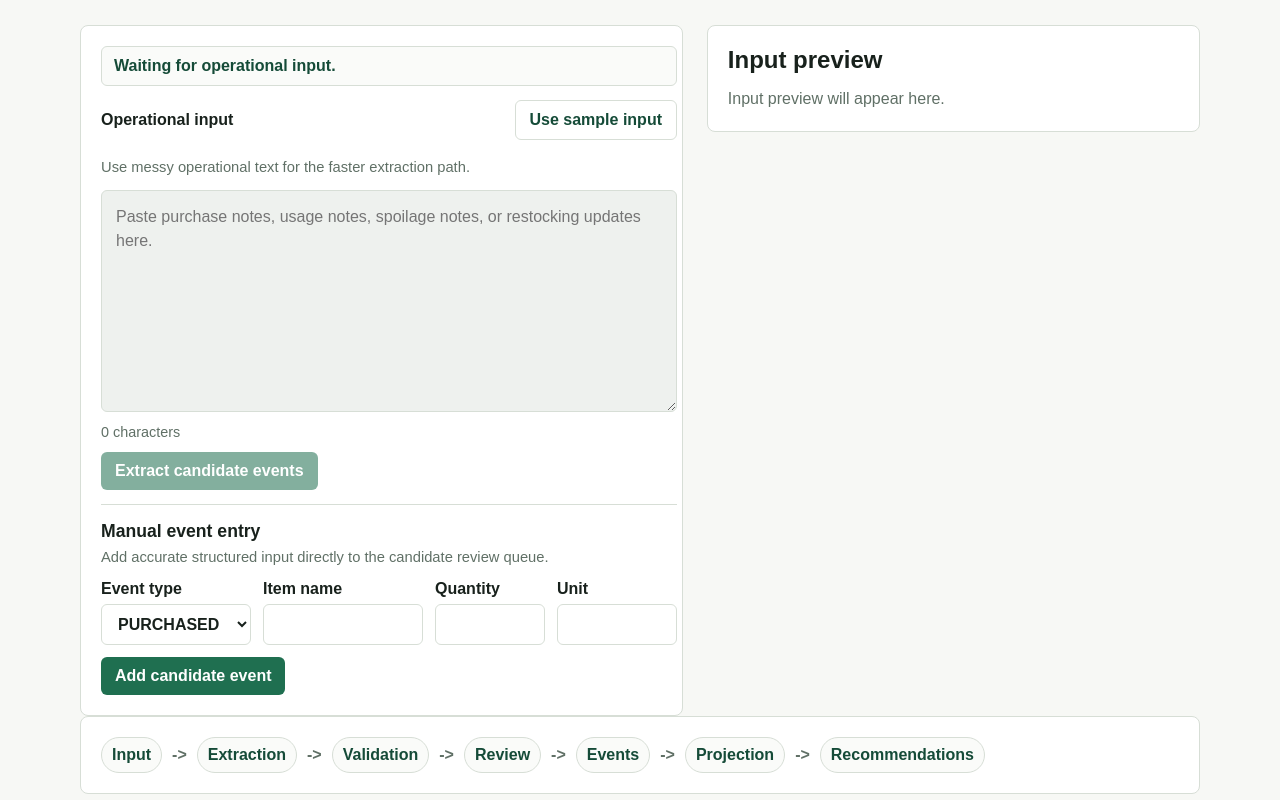
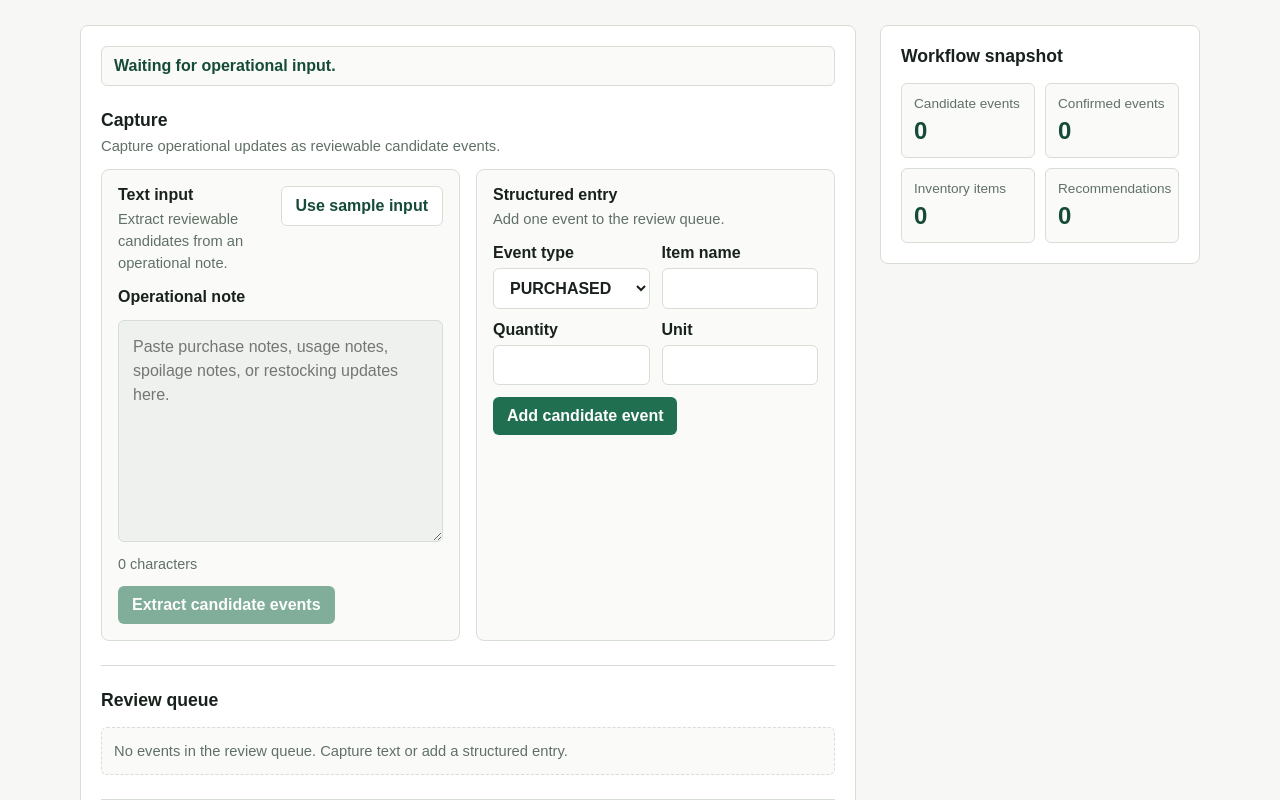
Before and after one commit to sunny852206/inventoryops-ai, a Next.js app: page / in a window 1280 px wide. Shown: the part 300-1100 px from the top of the page. Built offline with nearby package versions, Linux system fonts and the light colour scheme.

Commit message:
Add manual candidate event entry

```diff
--- a/app/globals.css
+++ b/app/globals.css
@@ -76,22 +76,19 @@ h1 {
 
 .workspace {
   display: grid;
-  grid-template-columns: minmax(0, 1.1fr) minmax(280px, 0.9fr);
+  grid-template-columns: minmax(0, 1fr) minmax(280px, 320px);
   gap: 24px;
   align-items: start;
 }
 
 .input-panel,
-.workflow-preview,
-.preview-panel {
+.workflow-snapshot {
   border: 1px solid var(--border);
   border-radius: 8px;
   background: var(--panel);
 }
 
 .input-panel {
-  display: grid;
-  gap: 14px;
   padding: 20px;
 }
 
@@ -148,8 +145,19 @@ button:disabled {
   color: #067647;
 }
 
+.empty-state {
+  margin: 0;
+  border: 1px dashed var(--border);
+  border-radius: 6px;
+  padding: 12px;
+  background: #fafbf9;
+  color: var(--muted);
+  font-size: 0.92rem;
+  line-height: 1.5;
+}
+
 .workflow-status {
-  margin: 0;
+  margin: 0 0 24px;
   border: 1px solid var(--border);
   border-radius: 6px;
   padding: 10px 12px;
@@ -162,17 +170,24 @@ button:disabled {
   display: grid;
   gap: 12px;
   border-top: 1px solid var(--border);
-  padding-top: 16px;
+  margin-top: 24px;
+  padding-top: 24px;
 }
 
-.workflow-section:first-of-type {
+.input-panel > .input-methods {
   border-top: 0;
+  margin-top: 0;
   padding-top: 0;
 }
 
 .workflow-section h2 {
   margin: 0;
   font-size: 1.1rem;
+}
+
+.workflow-section h3 {
+  margin: 0;
+  font-size: 1rem;
 }
 
 .section-description {
@@ -182,11 +197,31 @@ button:disabled {
   line-height: 1.5;
 }
 
-.section-header {
+.input-mode-grid {
+  display: grid;
+  grid-template-columns: repeat(2, minmax(0, 1fr));
+  gap: 16px;
+}
+
+.input-mode {
+  display: grid;
+  align-content: start;
+  gap: 14px;
+  border: 1px solid var(--border);
+  border-radius: 8px;
+  padding: 16px;
+  background: #fafbf9;
+}
+
+.input-mode-header {
   display: flex;
   gap: 12px;
-  align-items: center;
+  align-items: flex-start;
   justify-content: space-between;
+}
+
+.input-mode-header .secondary-button {
+  white-space: nowrap;
 }
 
 .candidate-list {
@@ -209,6 +244,7 @@ button:disabled {
 
 .candidate-details {
   display: grid;
+  grid-template-columns: repeat(2, minmax(0, 1fr));
   gap: 12px;
   margin-top: 12px;
 }
@@ -237,7 +273,7 @@ button:disabled {
 
 .manual-entry-fields {
   display: grid;
-  grid-template-columns: minmax(150px, 1fr) minmax(160px, 1.4fr) minmax(110px, 0.7fr) minmax(120px, 1fr);
+  grid-template-columns: repeat(2, minmax(0, 1fr));
   gap: 12px;
 }
 
@@ -247,6 +283,7 @@ button:disabled {
 }
 
 .candidate-readonly-field {
+  grid-column: 1 / -1;
   display: flex;
   justify-content: space-between;
   gap: 16px;
@@ -283,45 +320,47 @@ button:disabled {
   font-weight: 700;
 }
 
-.preview-panel {
+.workflow-snapshot {
+  display: grid;
+  gap: 16px;
   padding: 20px;
 }
 
-.preview-panel h2 {
-  margin: 0 0 12px;
+.workflow-snapshot h2 {
+  margin: 0;
+  font-size: 1.1rem;
 }
 
-.preview-panel p {
+.snapshot-list {
+  display: grid;
+  grid-template-columns: repeat(2, minmax(0, 1fr));
+  gap: 10px;
   margin: 0;
-  color: var(--muted);
-  line-height: 1.6;
-  white-space: pre-wrap;
 }
 
-.workflow-preview {
-  display: flex;
-  flex-wrap: wrap;
-  gap: 10px;
-  padding: 20px;
+.snapshot-item {
+  border: 1px solid var(--border);
+  border-radius: 6px;
+  padding: 12px;
+  background: #fafbf9;
 }
 
-.workflow-item {
-  display: inline-flex;
-  gap: 10px;
-  align-items: center;
+.snapshot-item dt {
+  color: var(--muted);
+  font-size: 0.85rem;
+}
+
+.snapshot-item dd {
+  margin: 6px 0 0;
   color: var(--accent-strong);
+  font-size: 1.5rem;
   font-weight: 700;
 }
 
-.workflow-item span:first-child {
-  border: 1px solid var(--border);
-  border-radius: 999px;
-  padding: 8px 10px;
-  background: #fafbf9;
-}
-
-.arrow {
-  color: var(--muted);
+@media (max-width: 1000px) {
+  .workspace {
+    grid-template-columns: 1fr;
+  }
 }
 
 @media (max-width: 760px) {
@@ -330,11 +369,11 @@ button:disabled {
     padding: 32px 0;
   }
 
-  .workspace {
+  .input-mode-grid {
     grid-template-columns: 1fr;
   }
 
-  .section-header {
+  .input-mode-header {
     align-items: stretch;
     flex-direction: column;
   }
@@ -343,7 +382,12 @@ button:disabled {
     grid-template-columns: 1fr;
   }
 
+  .candidate-details,
   .manual-entry-fields {
+    grid-template-columns: 1fr;
+  }
+
+  .snapshot-list {
     grid-template-columns: 1fr;
   }
 
--- a/app/page.tsx
+++ b/app/page.tsx
@@ -1,75 +1,21 @@
 import { OperationalInputPanel } from "../components/OperationalInputPanel";
-
-const workflowSteps = [
-  "Input",
-  "Extraction",
-  "Validation",
-  "Review",
-  "Events",
-  "Projection",
-  "Recommendations",
-];
 
 export default function Home() {
   return (
     <main className="page-shell">
       <section className="hero">
-        <p className="eyebrow">Initial demo workflow</p>
+        <p className="eyebrow">Operational workflow workspace</p>
         <h1>InventoryOps AI</h1>
         <p className="subtitle">
           Auditable AI Workflow Engine for Operational Decisions
         </p>
         <p className="intro">
-          This first screen sketches the manual review flow for messy
-          operational notes. Extraction and decision logic are intentionally not
-          wired up yet.
+          A scoped implementation for turning operational notes into reviewed
+          inventory events and deterministic recommendations.
         </p>
       </section>
 
       <OperationalInputPanel />
-
-      <section className="workflow-preview" aria-label="Workflow preview">
-        {workflowSteps.map((step, index) => (
-          <div className="workflow-item" key={step}>
-            <span>{step}</span>
-            {index < workflowSteps.length - 1 ? (
-              <span className="arrow" aria-hidden="true">
-                -&gt;
-              </span>
-            ) : null}
-          </div>
-        ))}
-      </section>
-
-      {/* <section className="workspace" aria-labelledby="input-heading">
-        <div className="input-panel">
-          <label htmlFor="messy-input" id="input-heading">
-            Messy operational input
-          </label>
-          <textarea
-            id="messy-input"
-            disabled
-            placeholder="Paste supplier updates, stock notes, or production changes here in a later step."
-            rows={8}
-          />
-          <button type="button" disabled>
-            Extract candidate events
-          </button>
-        </div>
-
-        <div className="workflow-preview" aria-label="Workflow preview">
-          {workflowSteps.map((step, index) => (
-            <div className="workflow-item" key={step}>
-              <span>{step}</span>
-              {index < workflowSteps.length - 1 ? (
-                <span className="arrow" aria-hidden="true">
-                  -&gt;
-                </span>
-              ) : null}
-            </div>
-          ))}
-        </div>
-      </section> */}
     </main>
   );
 }
--- a/components/OperationalInputPanel.tsx
+++ b/components/OperationalInputPanel.tsx
@@ -190,15 +190,30 @@ export function OperationalInputPanel() {
   }
 
   return (
-    <section className="workspace" aria-labelledby="input-heading">
+    <section className="workspace" aria-labelledby="capture-heading">
       <div className="input-panel">
         <p className="workflow-status">{workflowStatus}</p>
 
-        <div className="workflow-section">
-          <div className="section-header">
-            <label htmlFor="operational-input" id="input-heading">
-              Operational input
-            </label>
+        <div className="workflow-section input-methods">
+          <div>
+            <h2 id="capture-heading">Capture</h2>
+            <p className="section-description">
+              Capture operational updates as reviewable candidate events.
+            </p>
+          </div>
+
+          <div className="input-mode-grid">
+            <section
+              className="input-mode"
+              aria-labelledby="text-input-heading"
+            >
+              <div className="input-mode-header">
+                <div>
+                  <h3 id="text-input-heading">Text input</h3>
+                  <p className="section-description">
+                    Extract reviewable candidates from an operational note.
+                  </p>
+                </div>
                 <button
                   className="secondary-button"
                   type="button"
@@ -208,10 +223,7 @@ export function OperationalInputPanel() {
                 </button>
               </div>
 
-          <p className="section-description">
-            Use messy operational text for the faster extraction path.
-          </p>
-
+              <label htmlFor="operational-input">Operational note</label>
               <textarea
                 id="operational-input"
                 value={operationalInput}
@@ -220,7 +232,9 @@ export function OperationalInputPanel() {
                 rows={8}
               />
 
-          <div className="input-meta">{operationalInput.length} characters</div>
+              <div className="input-meta">
+                {operationalInput.length} characters
+              </div>
 
               <button
                 type="button"
@@ -229,18 +243,23 @@ export function OperationalInputPanel() {
               >
                 Extract candidate events
               </button>
-        </div>
+            </section>
 
-        <div className="workflow-section">
+            <section
+              className="input-mode"
+              aria-labelledby="structured-entry-heading"
+            >
               <div>
-            <h2>Manual event entry</h2>
+                <h3 id="structured-entry-heading">Structured entry</h3>
                 <p className="section-description">
-              Add accurate structured input directly to the candidate review
-              queue.
+                  Add one event to the review queue.
                 </p>
               </div>
 
-          <form className="manual-entry-form" onSubmit={handleAddManualCandidate}>
+              <form
+                className="manual-entry-form"
+                onSubmit={handleAddManualCandidate}
+              >
                 <div className="manual-entry-fields">
                   <label>
                     Event type
@@ -298,17 +317,20 @@ export function OperationalInputPanel() {
 
                 <button type="submit">Add candidate event</button>
               </form>
+            </section>
+          </div>
         </div>
 
         {validationError ? (
           <p className="validation-error">{validationError}</p>
         ) : null}
 
+        <div className="workflow-section candidate-list">
+          <h2>Review queue</h2>
           {candidateItems.length > 0 ? (
-          <div className="workflow-section candidate-list">
-            <h2>Review candidates</h2>
+            <>
             <p className="validation-success">
-              {candidateItems.length} candidate items passed validation.
+              {candidateItems.length} candidate events ready for review.
             </p>
             {candidateItems.map((candidate, index) => (
               <article className="candidate-card" key={index}>
@@ -384,12 +406,18 @@ export function OperationalInputPanel() {
             <button type="button" onClick={handleConfirmCandidates}>
               Confirm reviewed candidates
             </button>
+            </>
+          ) : (
+            <p className="empty-state">
+              No events in the review queue. Capture text or add a structured entry.
+            </p>
+          )}
         </div>
-        ) : null}
 
+        <div className="workflow-section confirmed-events">
+          <h2>Event history</h2>
           {confirmedEvents.length > 0 ? (
-          <div className="workflow-section confirmed-events">
-            <h2>Confirmed events</h2>
+            <>
             <p className="validation-success">
               {confirmedEvents.length} inventory events confirmed.
             </p>
@@ -403,16 +431,24 @@ export function OperationalInputPanel() {
                     {event.quantity}
                     {event.unit ? ` ${event.unit}` : ""}
                   </span>
-                  <time dateTime={event.occurredAt}>{event.occurredAt}</time>
+                  <time dateTime={event.occurredAt}>
+                    {formatDisplayDateTime(event.occurredAt)}
+                  </time>
                 </article>
               ))}
             </div>
+            </>
+          ) : (
+            <p className="empty-state">
+              No confirmed events. Reviewed candidates appear here after confirmation.
+            </p>
+          )}
         </div>
-        ) : null}
 
+        <div className="workflow-section projected-inventory">
+          <h2>Inventory state</h2>
           {projectedInventory.length > 0 ? (
-          <div className="workflow-section projected-inventory">
-            <h2>Projected inventory</h2>
+            <>
 
             {projectedInventory.map((item, index) => (
               <article
@@ -424,15 +460,21 @@ export function OperationalInputPanel() {
                   Quantity: {item.quantity}
                   {item.unit ? ` ${item.unit}` : ""}
                 </p>
-                <p>Last updated: {item.lastUpdatedAt}</p>
+                <p>Last updated: {formatDisplayDateTime(item.lastUpdatedAt)}</p>
               </article>
             ))}
+            </>
+          ) : (
+            <p className="empty-state">
+              Confirmed events project the current inventory state here.
+            </p>
+          )}
         </div>
-        ) : null}
 
-        {recommendations.length > 0 ? (
         <div className="workflow-section recommendations">
           <h2>Recommendations</h2>
+          {recommendations.length > 0 ? (
+            <>
 
             {recommendations.map((recommendation) => (
               <article className="recommendation-card" key={recommendation.id}>
@@ -449,18 +491,36 @@ export function OperationalInputPanel() {
                 </ul>
               </article>
             ))}
+            </>
+          ) : (
+            <p className="empty-state">
+              Recommendations appear when inventory state requires action.
+            </p>
+          )}
         </div>
-        ) : null}
       </div>
 
-      <div className="preview-panel">
-        <h2>Input preview</h2>
-        <p>
-          {operationalInput.trim().length > 0
-            ? operationalInput
-            : "Input preview will appear here."}
-        </p>
+      <aside className="workflow-snapshot" aria-labelledby="workflow-snapshot-heading">
+        <h2 id="workflow-snapshot-heading">Workflow snapshot</h2>
+        <dl className="snapshot-list">
+          <div className="snapshot-item">
+            <dt>Candidate events</dt>
+            <dd>{candidateItems.length}</dd>
           </div>
+          <div className="snapshot-item">
+            <dt>Confirmed events</dt>
+            <dd>{confirmedEvents.length}</dd>
+          </div>
+          <div className="snapshot-item">
+            <dt>Inventory items</dt>
+            <dd>{projectedInventory.length}</dd>
+          </div>
+          <div className="snapshot-item">
+            <dt>Recommendations</dt>
+            <dd>{recommendations.length}</dd>
+          </div>
+        </dl>
+      </aside>
     </section>
   );
 }
@@ -484,3 +544,10 @@ function getWorkflowStatus(input: {
 
   return "Waiting for operational input.";
 }
+
+function formatDisplayDateTime(isoDate: string) {
+  return new Intl.DateTimeFormat("en-US", {
+    dateStyle: "medium",
+    timeStyle: "short",
+  }).format(new Date(isoDate));
+}
```
Lines whose indentation alone changed are shown as unchanged.
